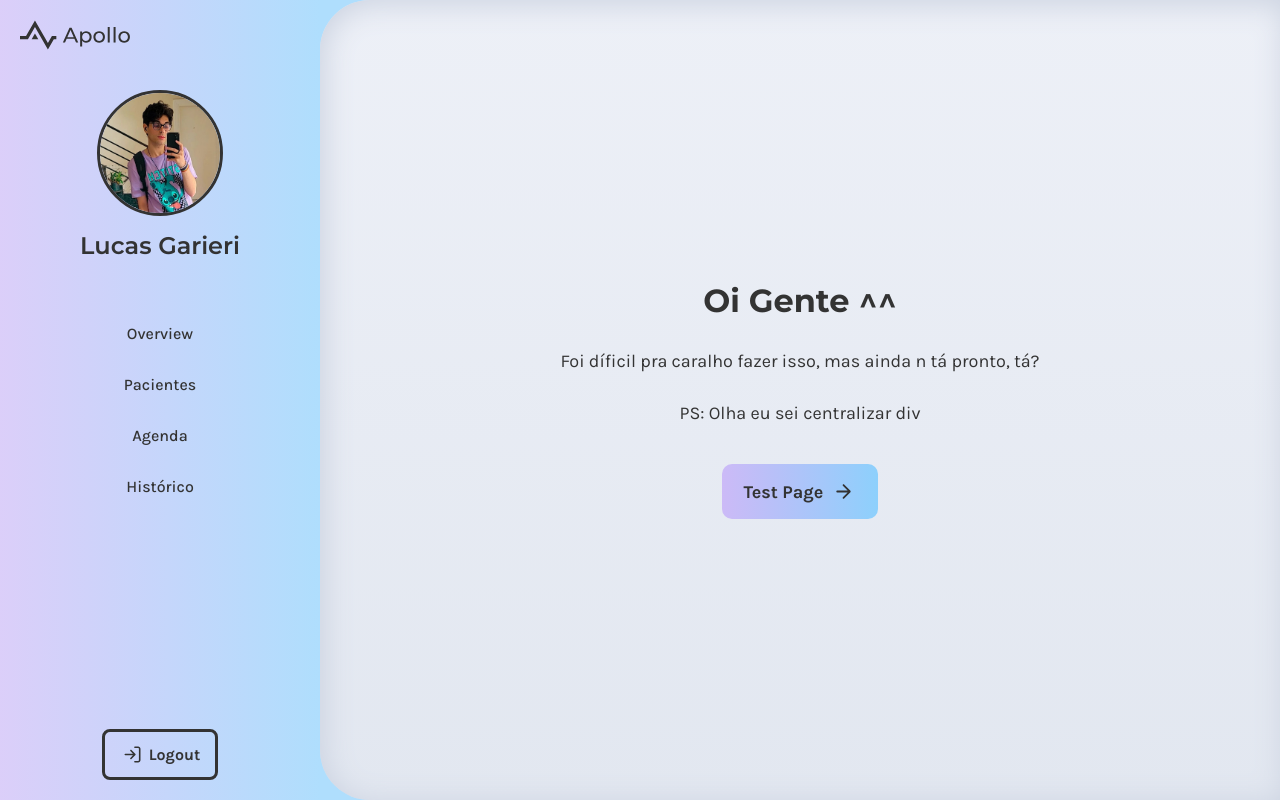
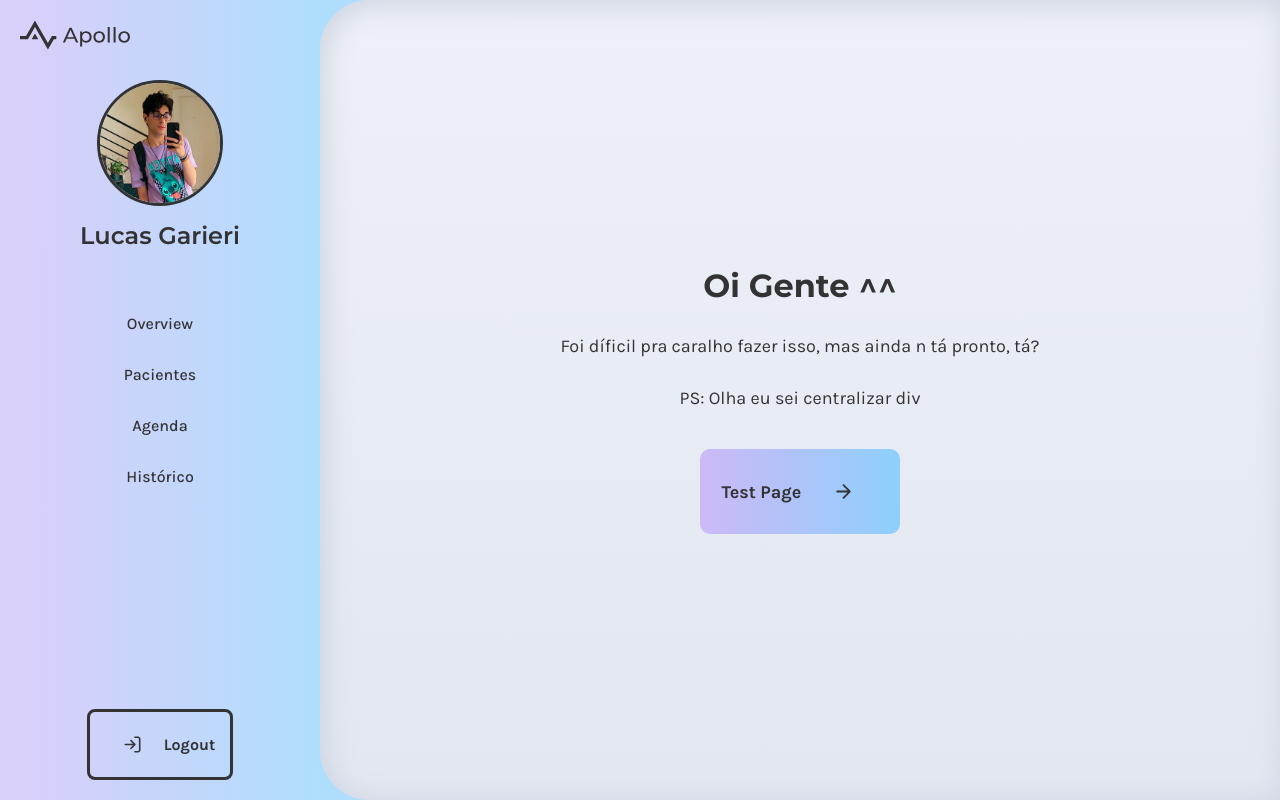
Before and after one commit to pedrohrodrig/LabEngSoft2-Frontend, a React (Create React App) app in the folder frontend/: page / in a window 1280 px wide. Built offline with nearby package versions, Linux system fonts and the light colour scheme.

Commit message:
✨ Add Icon

```diff
--- a/frontend/src/components/icon/icon.css
+++ b/frontend/src/components/icon/icon.css
@@ -2,9 +2,17 @@
     display: flex;
     align-items: center;
     justify-content: center;
+    height: fit-content;
+    width: fit-content;
+    text-decoration: none;
+    color: inherit;
 }
 
-svg.icon {
+.icon svg {
     width: 25px;
     height: 25px;
 }
+
+.disabled-link {
+    pointer-events: none;
+}
--- a/frontend/src/components/icon/icon.js
+++ b/frontend/src/components/icon/icon.js
@@ -1,22 +1,42 @@
 import React from "react";
+import { Link } from "react-router-dom";
 import "./icon.css";
+
+import { ReactComponent as Activity } from "../../assets/activity.svg";
 import { ReactComponent as ArrowRight } from "../../assets/arrow-right.svg";
 import { ReactComponent as ChevronLeft } from "../../assets/chevron-left.svg";
 import { ReactComponent as ChevronRight } from "../../assets/chevron-right.svg";
+import { ReactComponent as Clipboard } from "../../assets/clipboard.svg";
+import { ReactComponent as Dollar } from "../../assets/dollar.svg";
 import { ReactComponent as Edit } from "../../assets/edit.svg";
+import { ReactComponent as File } from "../../assets/file.svg";
+import { ReactComponent as Heart } from "../../assets/heart.svg";
 import { ReactComponent as Logout } from "../../assets/logout.svg";
 import { ReactComponent as Search } from "../../assets/search.svg";
+import { ReactComponent as Trash } from "../../assets/trash.svg";
+import { ReactComponent as User } from "../../assets/user.svg";
+import { ReactComponent as X } from "../../assets/x.svg";
+import { ReactComponent as XCircle } from "../../assets/x-circle.svg";
 
-function Icon({ className, iconType }) {
-    const classes = `icon ${className}`;
+function Icon({ className, iconType, to }) {
+    const classes = to ? `icon ${className}` : `icon disabled-link ${className}`;
 
     switch (iconType) {
-        case "arrow-right": return <ArrowRight className={classes} />;
-        case "chevron-left": return <ChevronLeft className={classes} />;
-        case "chevron-right": return <ChevronRight className={classes} />;
-        case "edit": return <Edit className={classes} />;
-        case "logout": return <Logout className={classes} />;
-        case "search": return <Search className={classes} />;
+        case "activity": return <Link className={classes} to={to}><Activity /></Link>;
+        case "arrow-right": return <Link className={classes} to={to}><ArrowRight /></Link>;
+        case "chevron-left": return <Link className={classes} to={to}><ChevronLeft /></Link>;
+        case "chevron-right": return <Link className={classes} to={to}><ChevronRight /></Link>;
+        case "clipboard": return <Link className={classes} to={to}><Clipboard /></Link>;
+        case "dollar": return <Link className={classes} to={to}><Dollar /></Link>;
+        case "edit": return <Link className={classes} to={to}><Edit /></Link>;
+        case "file": return <Link className={classes} to={to}><File /></Link>;
+        case "heart": return <Link className={classes} to={to}><Heart /></Link>;
+        case "logout": return <Link className={classes} to={to}><Logout /></Link>;
+        case "search": return <Link className={classes} to={to}><Search /></Link>;
+        case "trash": return <Link className={classes} to={to}><Trash /></Link>;
+        case "user": return <Link className={classes} to={to}><User /></Link>;
+        case "x": return <Link className={classes} to={to}><X /></Link>;
+        case "x-circle": return <Link className={classes} to={to}><XCircle /></Link>;
     }
 }
 
```
